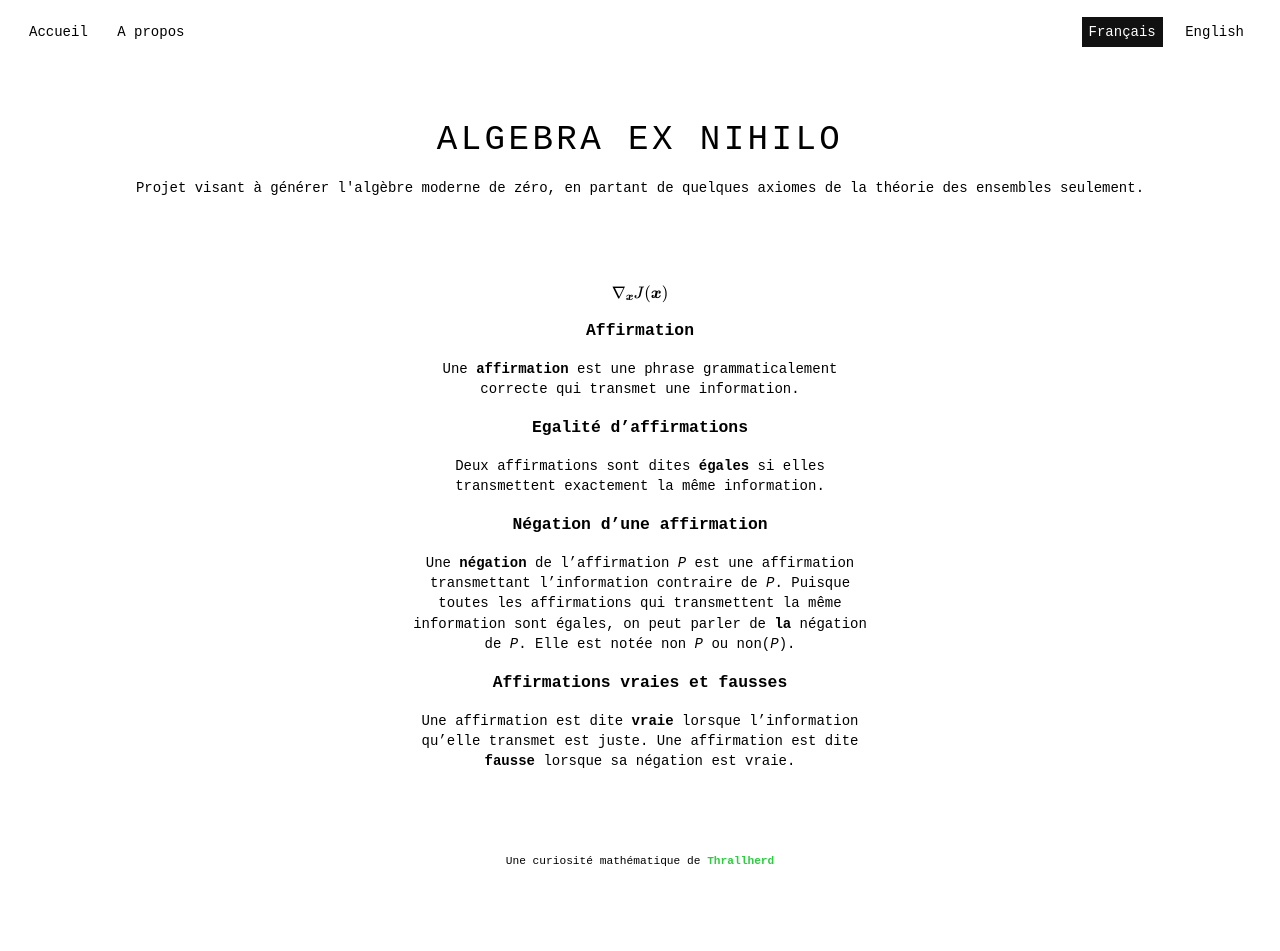
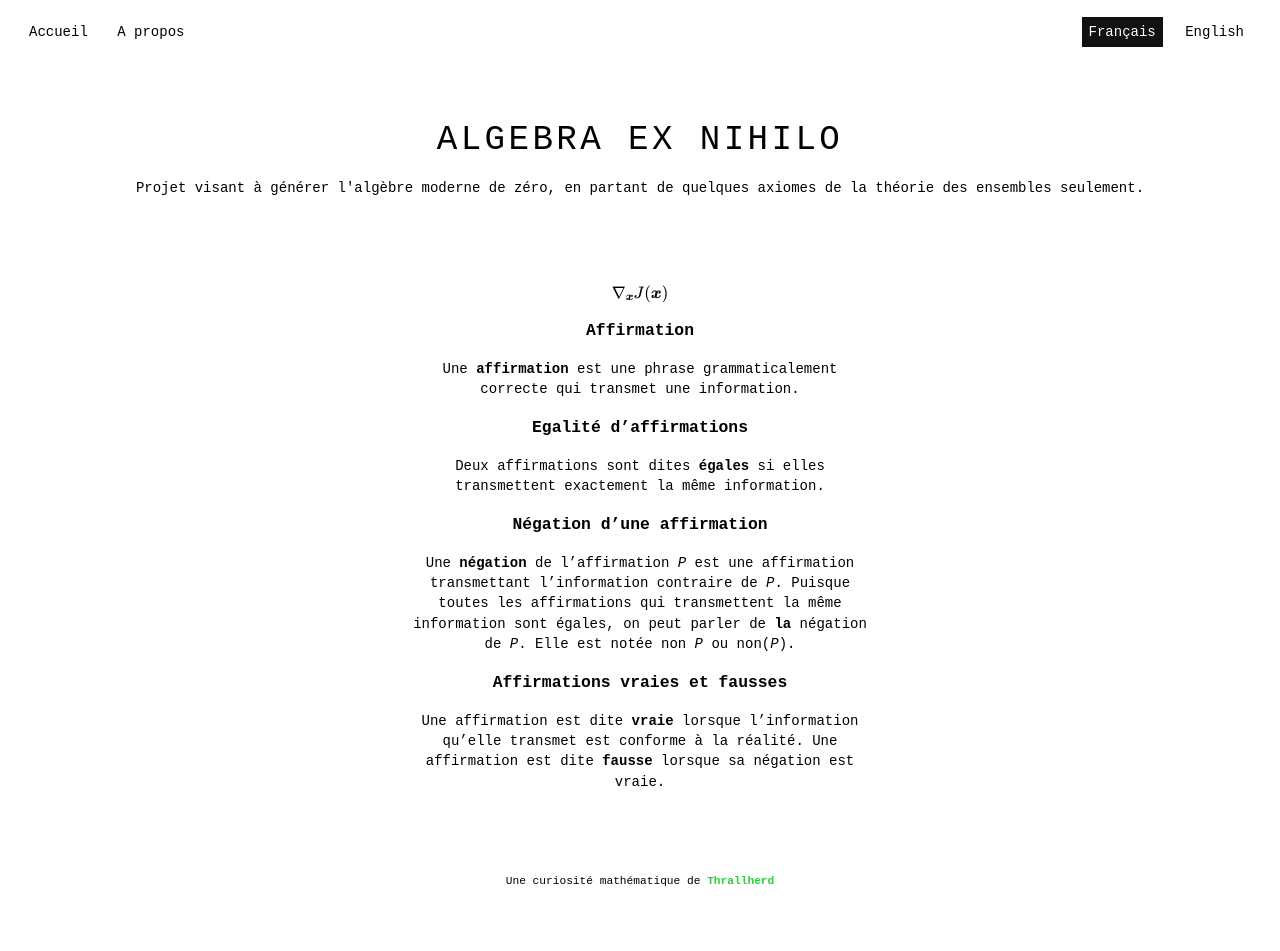
Before and after one commit to Thrallherd/AlgebraExNihilo, a Jekyll site: the page built from basic_def.md, in a window 1280 px wide. Built offline with Jekyll 4.4.1, drawn with Linux system fonts in a browser that asks for light colours; formulas are drawn with MathJax 3; before the commit the page ends 930 px from its top, so only the background shows below that.

Commit message:
Update basic_def.md

```diff
--- a/basic_def.md
+++ b/basic_def.md
@@ -19,4 +19,4 @@ Deux affirmations sont dites **égales** si elles transmettent exactement la mê
 Une **négation** de l'affirmation _P_ est une affirmation transmettant l'information contraire de _P_. Puisque toutes les affirmations qui transmettent la même information sont égales, on peut parler de **la** négation de _P_. Elle est notée non _P_ ou non(_P_).
 
 ### Affirmations vraies et fausses
-Une affirmation est dite **vraie** lorsque l'information qu'elle transmet est juste. Une affirmation est dite **fausse** lorsque sa négation est vraie.
+Une affirmation est dite **vraie** lorsque l'information qu'elle transmet est conforme à la réalité. Une affirmation est dite **fausse** lorsque sa négation est vraie.
```
